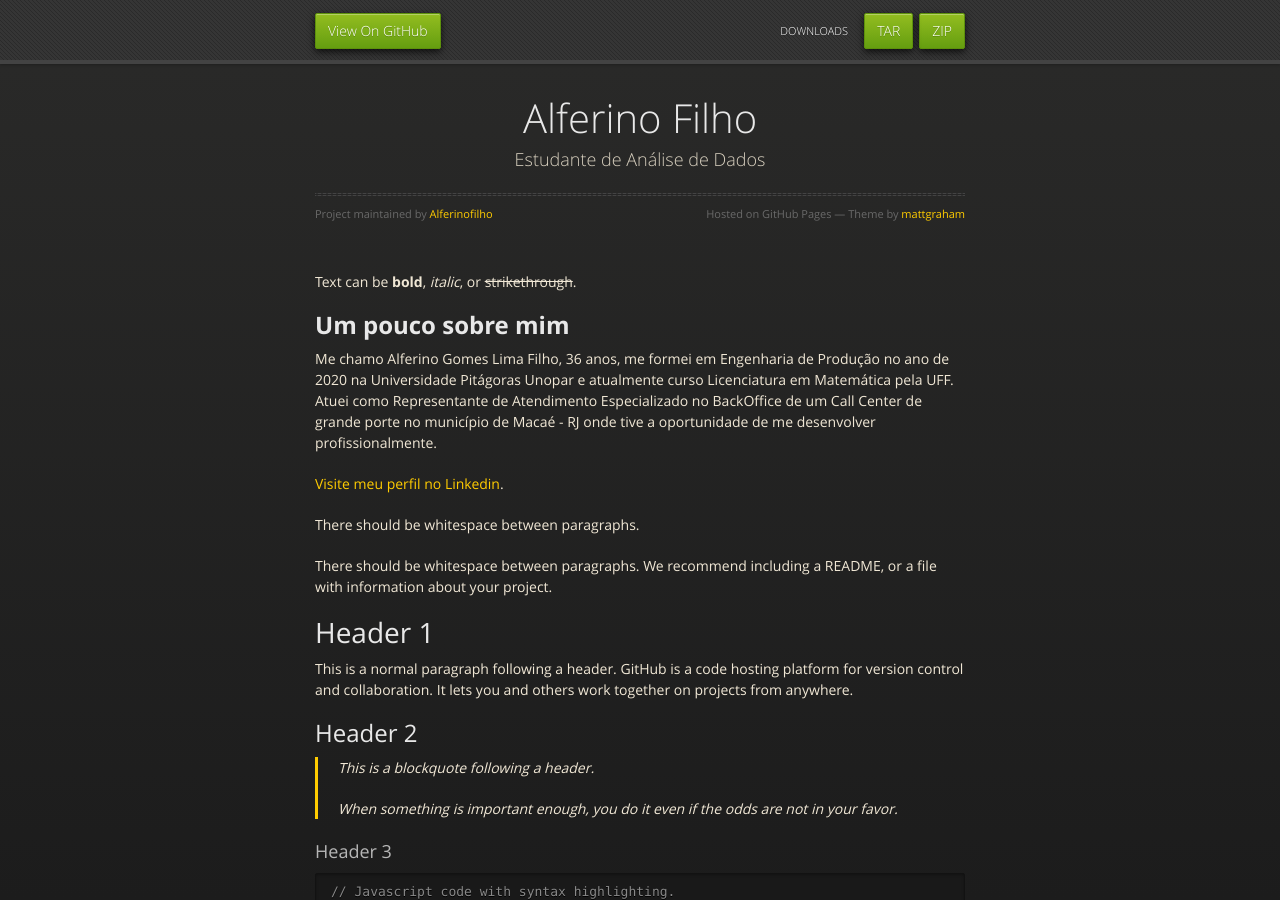
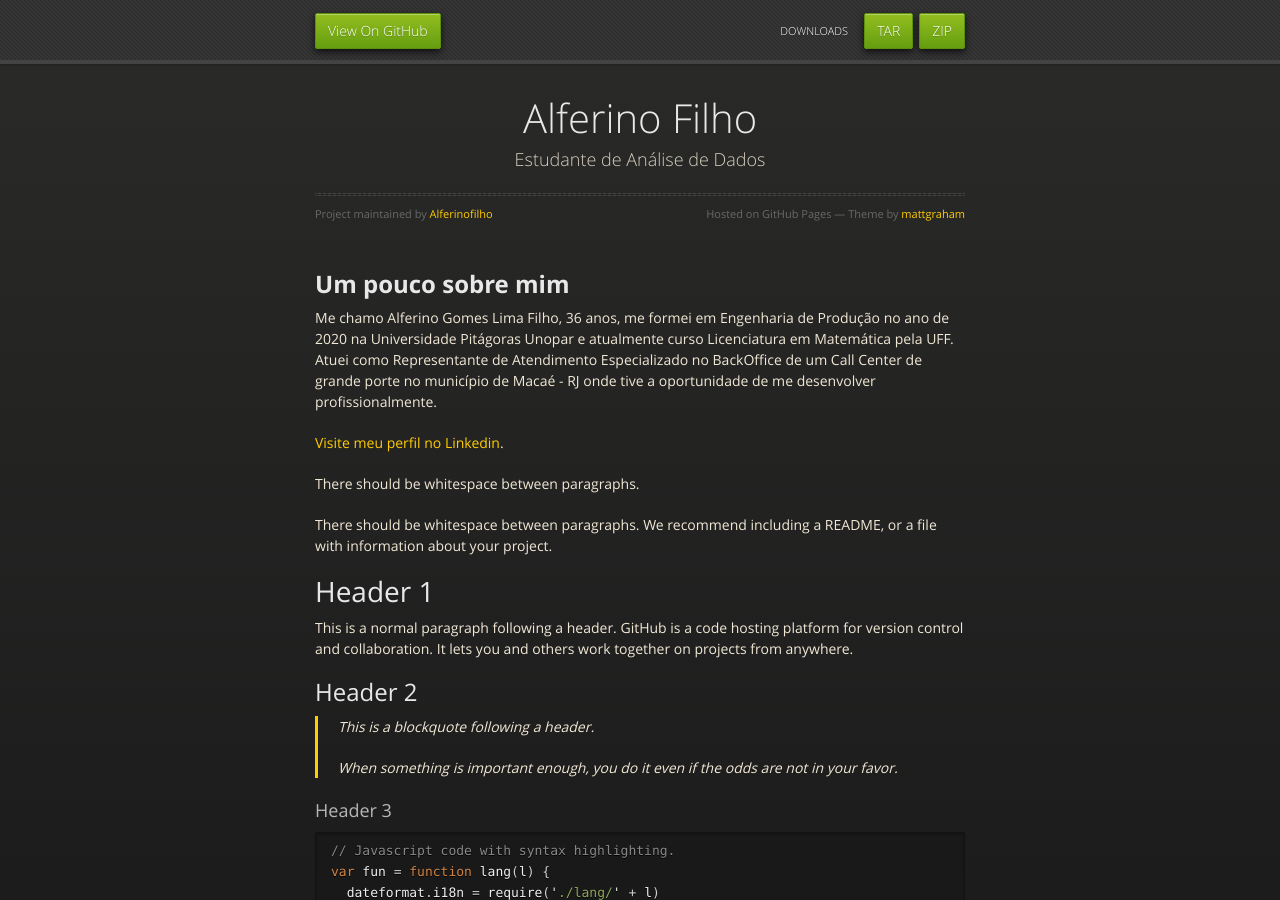
Before and after one commit to Alferinofilho/alferinofilho.github.io, a Jekyll site: the page built from index.md, in a window 1280 px wide and 900 px high. Built offline with Jekyll 4.4.1, drawn with Linux system fonts in a browser that asks for light colours; our own code applies the rules of GitHub Pages for plain Markdown files.

Commit message:
Personalização 6

```diff
--- a/index.md
+++ b/index.md
@@ -1,8 +1,6 @@
 ---
 layout: default
 ---
-
-Text can be **bold**, _italic_, or ~~strikethrough~~.
 
 ## **Um pouco sobre mim**
 
```
